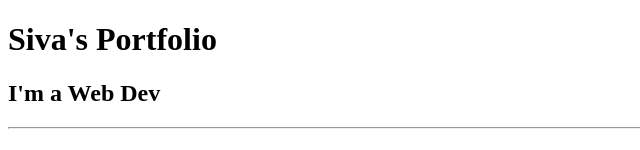
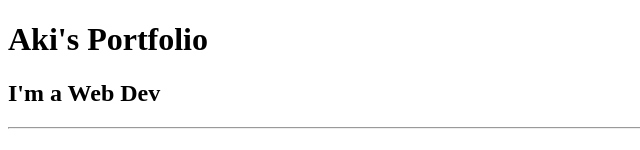
Before and after one commit to Akidevge/html, a plain HTML site: page index.html in a window 1280 px wide. Shown: the top 150 px of the page, without its empty margins (0-640 px from the left). Drawn offline with Linux system fonts and the light colour scheme.

Commit message:
Update index.html

```diff
--- a/index.html
+++ b/index.html
@@ -3,10 +3,10 @@
 <head>
     <meta charset="UTF-8">
     <meta name="viewport" content="width=device-width, initial-scale=1.0">
-    <title>Siva's Portfolio</title>
+    <title>Aki's Portfolio</title>
 </head>
 <body>
-    <h1>Siva's Portfolio</h1>
+    <h1>Aki's Portfolio</h1>
     <h2>I'm a Web Dev</h2>
     <hr />
     <h3><a href="./public/siva-movierank.html">Movie rankings</a></h3>
```
